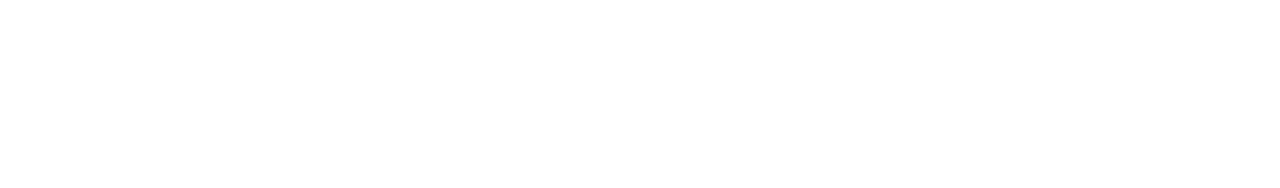
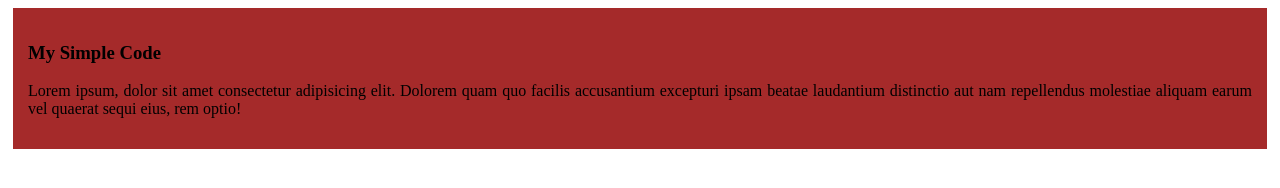
Before and after one commit to kayesmahmud000/my-smple-code, a plain HTML site: page index.html in a window 1280 px wide. Drawn offline with Linux system fonts and the light colour scheme.

Commit message:
added the first dlog

```diff
--- a/index.html
+++ b/index.html
@@ -3,9 +3,13 @@
 <head>
     <meta charset="UTF-8">
     <meta name="viewport" content="width=device-width, initial-scale=1.0">
-    <title>My Smple Code</title>
+    <title>My Simple Code</title>
+    <link rel="stylesheet" href="style/bloge.css">
 </head>
 <body>
-
+    <div>
+        <h3>My Simple Code</h3>
+        <p>Lorem ipsum, dolor sit amet consectetur adipisicing elit. Dolorem quam quo facilis accusantium excepturi ipsam beatae laudantium distinctio aut nam repellendus molestiae aliquam earum vel quaerat sequi eius, rem optio!</p>
+    </div>
 </body>
 </html>
--- /dev/null
+++ b/style/bloge.css
@@ -0,0 +1,7 @@
+div{
+    background-color: brown;
+    border: 5px;
+    margin: 5px;
+    text-align: justify;
+    padding: 15px;
+}
```
